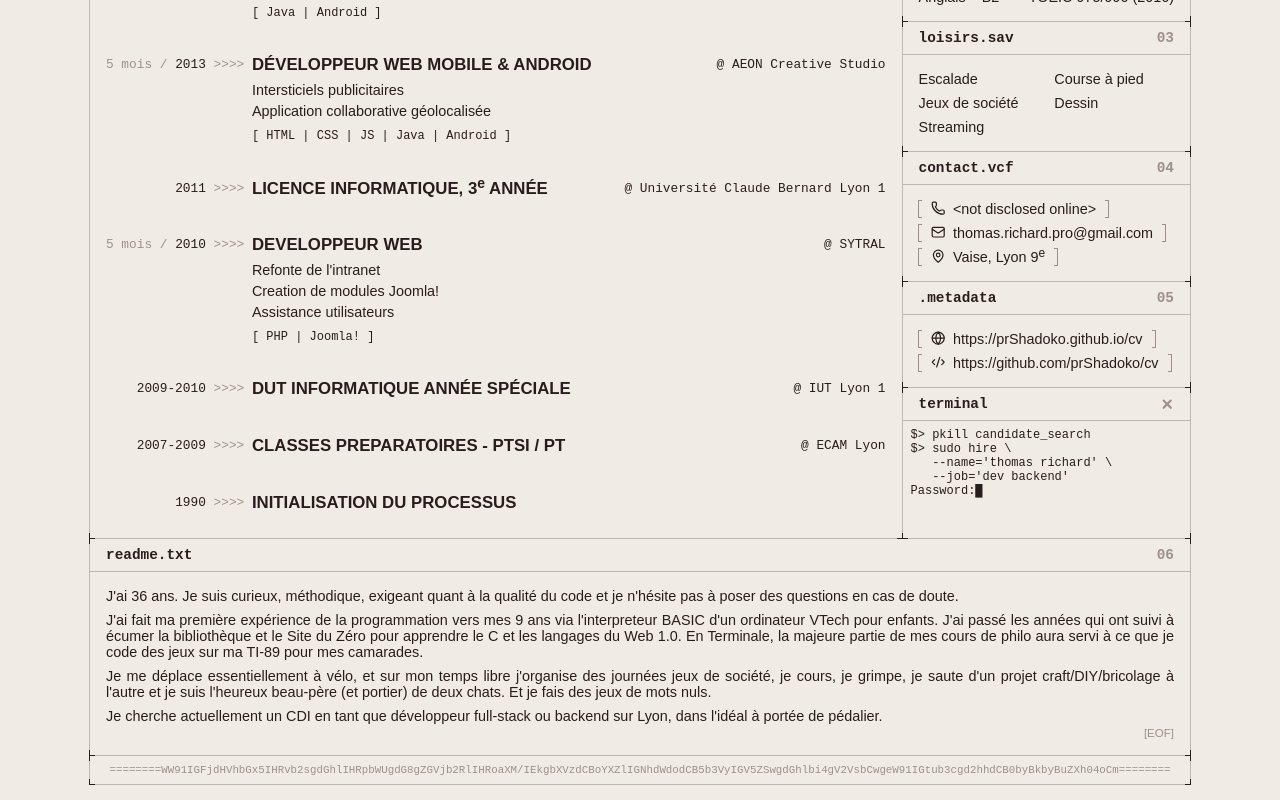
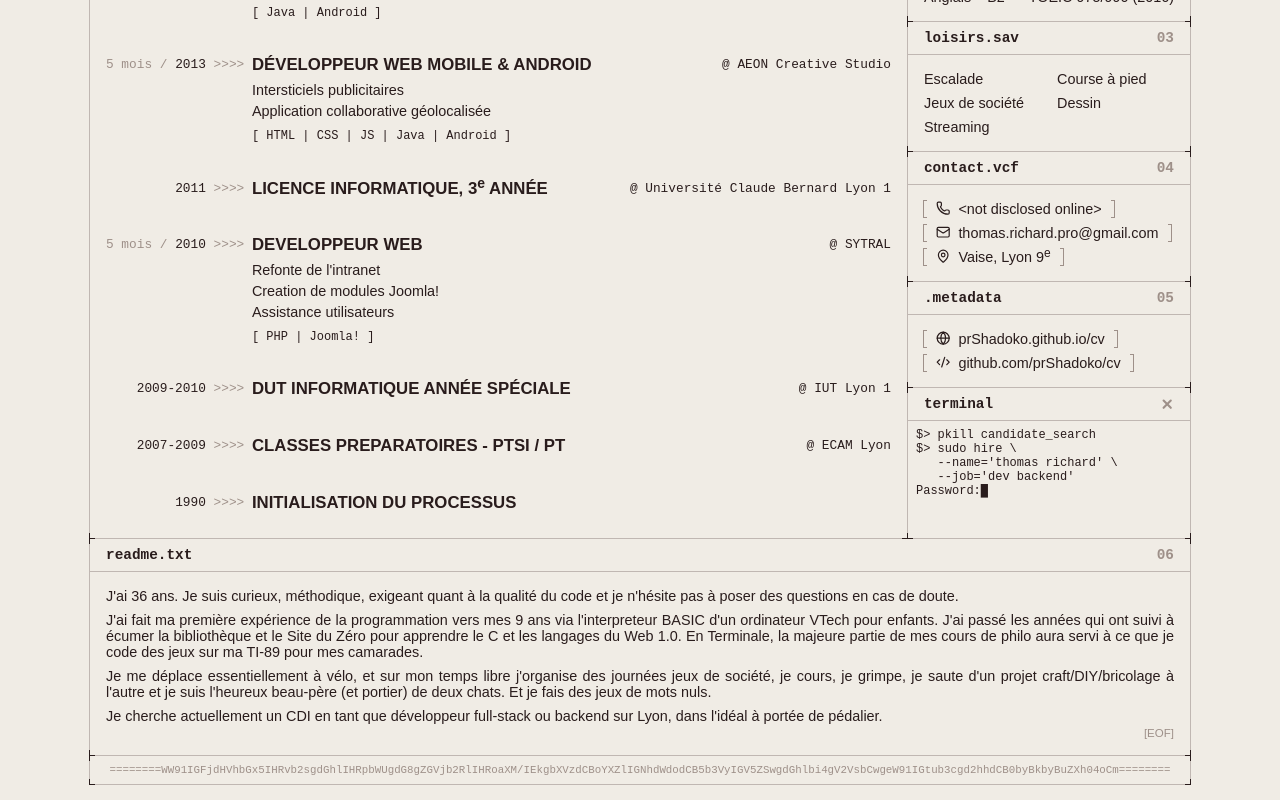
Before and after one commit to prShadoko/cv, a SvelteKit app: page / in a window 1280 px wide. Shown: the part 820-1620 px from the top of the page. Built offline with nearby package versions, Linux system fonts and the light colour scheme; a web font is replaced by a local one.

Commit message:
Make urls shorter by removing protocol prefix

```diff
--- a/src/Metadata.svelte
+++ b/src/Metadata.svelte
@@ -1,8 +1,10 @@
-<script>
+<script lang="ts">
   const { metadata } = $props();
 
   import { Globe, CodeXml } from '@lucide/svelte';
   import Mark from './Mark.svelte';
+
+  const shortenUrl = (url: string) => url.replace(/^(https?:\/\/)/, '');
 </script>
 
 <div id="metadata">
@@ -14,10 +16,10 @@
   <div class="head border font-light">.metadata<span class="num">05</span></div>
   <div class="body border">
     <div>
-      <a href="{metadata.web}" class="button"><Globe class="icon" />{metadata.web}</a>
+      <a href="{metadata.web}" class="button"><Globe class="icon" />{shortenUrl(metadata.web)}</a>
     </div>
     <div>
-      <a href="{metadata.source}" class="button"><CodeXml class="icon" />{metadata.source}</a>
+      <a href="{metadata.source}" class="button"><CodeXml class="icon" />{shortenUrl(metadata.source)}</a>
     </div>
   </div>
 </div>
```
